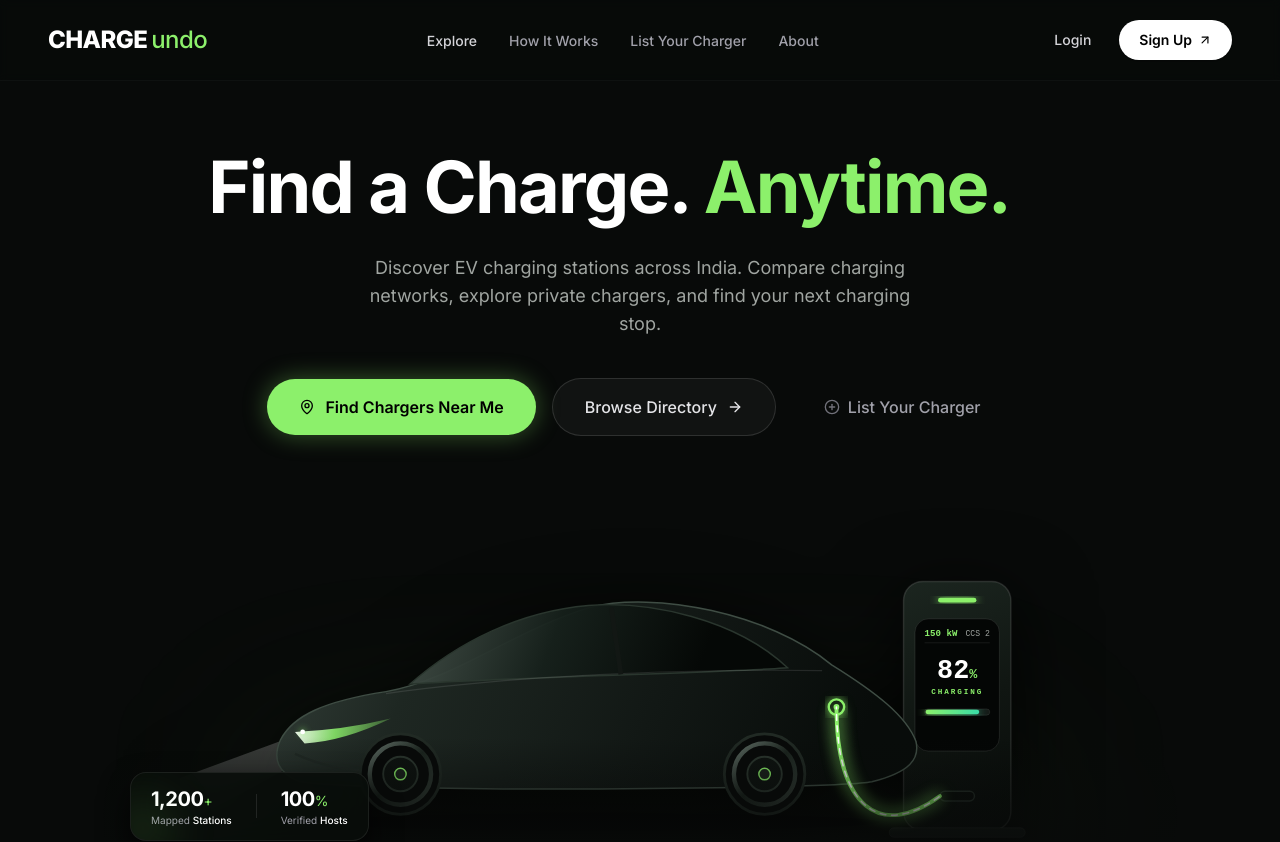
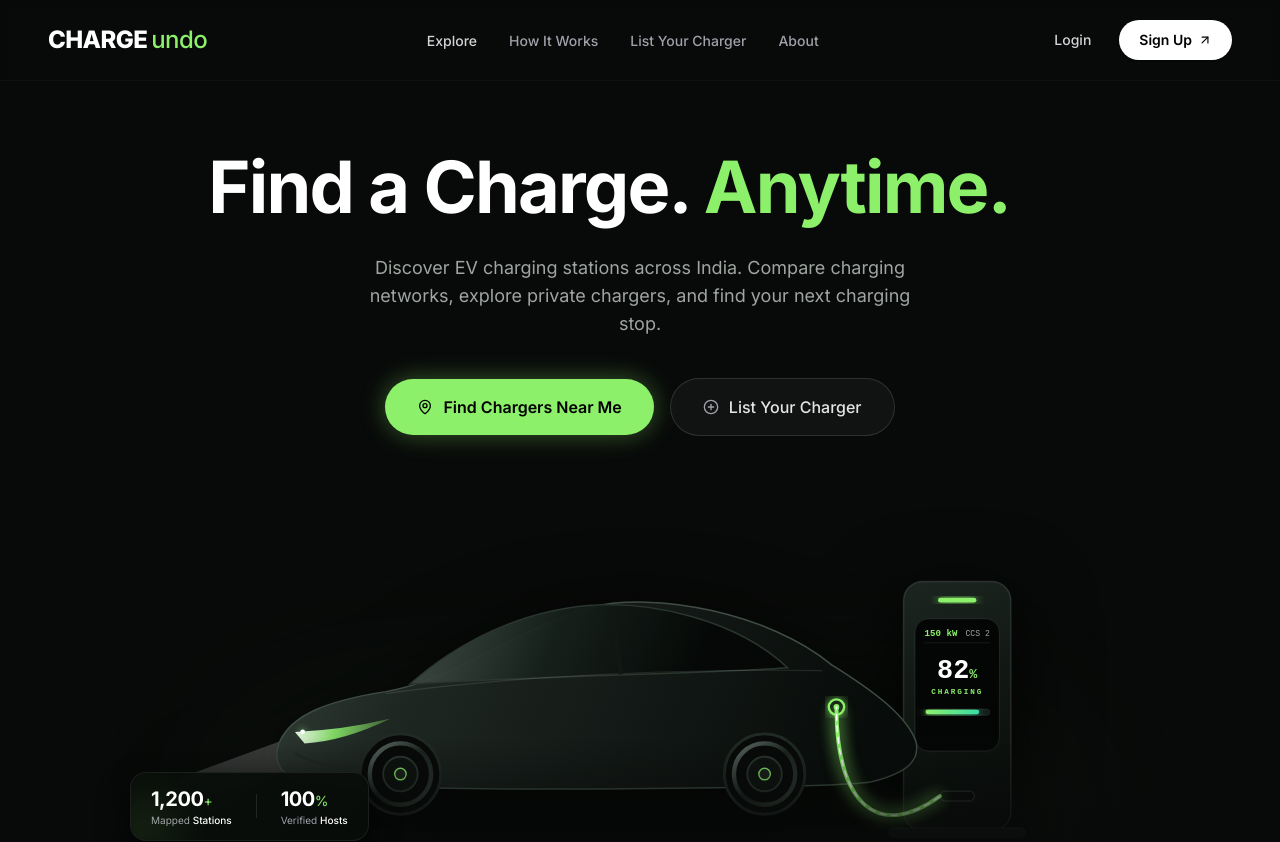
Before and after one commit to Alan-m-varghese/ChargeUndo, a React (Vite) app: page / in a window 1280 px wide. Shown: the top 842 px of the page. Built offline with nearby package versions, Linux system fonts and the light colour scheme.

Commit message:
Remove Browse Directory button from Homepage Hero

```diff
--- a/src/components/hero/Hero.tsx
+++ b/src/components/hero/Hero.tsx
@@ -1,6 +1,6 @@
 import React, { useState } from 'react';
 import { Link, useNavigate } from 'react-router-dom';
-import { ArrowRight, PlusCircle, MapPin, Loader2, AlertCircle, RefreshCw } from 'lucide-react';
+import { PlusCircle, MapPin, Loader2, AlertCircle, RefreshCw } from 'lucide-react';
 import { HeroVisual } from './HeroVisual';
 import { RollingText } from './RollingText';
 import { getUserLocation, GeolocationErrorDetails } from '../../utils/geolocation';
@@ -96,7 +96,7 @@ export const Hero: React.FC = () => {
 
         {/* CTA Buttons: Relaxed, comfortable touch targets */}
         <div className="mt-8 sm:mt-10 flex flex-col sm:flex-row items-center justify-center gap-3.5 sm:gap-4 max-w-xs sm:max-w-none mx-auto w-full">
-          {/* Prominent "Find Chargers Near Me" Button */}
+          {/* Primary CTA: Find Chargers Near Me */}
           <button
             onClick={handleFindNearMe}
             disabled={locating}
@@ -110,21 +110,12 @@ export const Hero: React.FC = () => {
             <span>Find Chargers Near Me</span>
           </button>
 
-          {/* Secondary CTA: Explore Directory */}
+          {/* Secondary CTA: List Charger */}
           <Link
-            to="/app/explore"
+            to="/app/list-charger"
             className="w-full sm:w-auto px-8 py-3.5 sm:py-4 rounded-full bg-white/[0.04] hover:bg-white/[0.08] border border-white/[0.12] text-zinc-200 hover:text-white font-medium text-sm sm:text-base transition-all hover:border-white/25 flex items-center justify-center gap-2.5"
           >
-            <span>Browse Directory</span>
-            <ArrowRight className="w-4 h-4" />
-          </Link>
-
-          {/* Tertiary CTA: List Charger */}
-          <Link
-            to="/app/list-charger"
-            className="w-full sm:w-auto px-8 py-3.5 sm:py-4 rounded-full bg-transparent hover:bg-white/[0.04] text-zinc-400 hover:text-zinc-200 font-medium text-sm sm:text-base transition-all flex items-center justify-center gap-2"
-          >
-            <PlusCircle className="w-4 h-4 text-zinc-500" />
+            <PlusCircle className="w-4 h-4 text-zinc-400" />
             <span>List Your Charger</span>
           </Link>
         </div>
```
